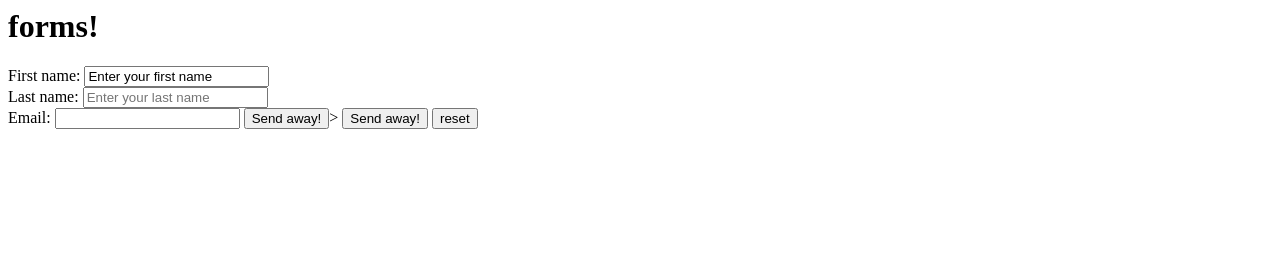
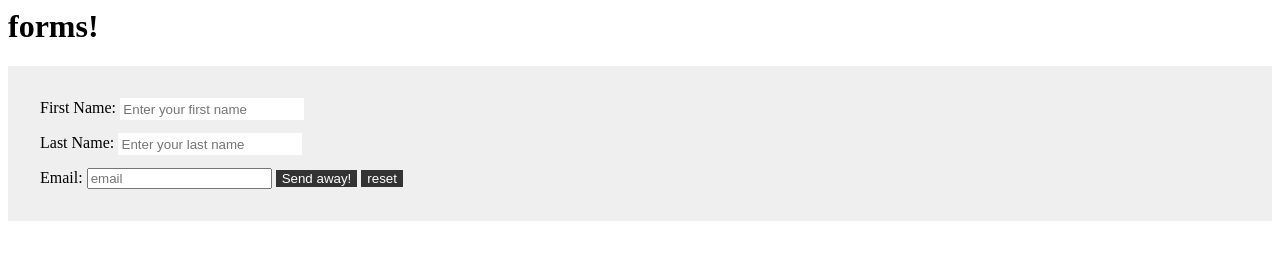
Before and after one commit to DevShruti/basic-forms-scrimba, a plain HTML site: page index.html in a window 1280 px wide. Drawn offline with Linux system fonts and the light colour scheme.

Commit message:
basic styling of form.

```diff
--- a/index.html
+++ b/index.html
@@ -1,19 +1,42 @@
 <html>
     <head>
+        <style>
+
+            form {
+                background: #efefef;
+                padding: 2em;
+            }
+
+            input[type="text"] {
+                margin-bottom: 1em;
+                padding: .25em;
+                border: 0;
+            }
+
+            button {
+                background: #333;
+                color: white;
+                border: 0;
+                cursor: pointer;
+            }
+
+            button:hover {
+                background: #404040;
+            }
+        </style>
     </head>
     <body>
         <h1>forms!</h1>
         <form action="#" method="post">
-            <label>First name:
-                <input type="text" required value="Enter your first name">
-            </label>
+            <label for="fname">First Name:</label>
+            <input id="fname" type="text" required placeholder="Enter your first name">
             <br>
-            <label for="lname">Last name:</label>
-                <input id="lname" type="text" required placeholder="Enter your last name">
+            <label for="lname">Last Name:</label>
+            <input id="lname" type="text" required placeholder="Enter your last name">
             <br>
             <label for="email">Email:</label>
-                <input id="email" type="email" required>
-            <button type="submit">Send away!</button>>
+            <input id="email" type="email" required placeholder="email">
+            <button type="submit">Send away!</button>
             <!-- <input type="text">     -->
             <!-- <input type="password">   -->
             <!--  <input type="email">   -->
@@ -22,7 +45,6 @@
             <!-- <input type="file">-->
             <!--  -->
             <!-- -->
-            <button type="submit">Send away!</button>
             <button type="reset">reset</button>
 
 
```
